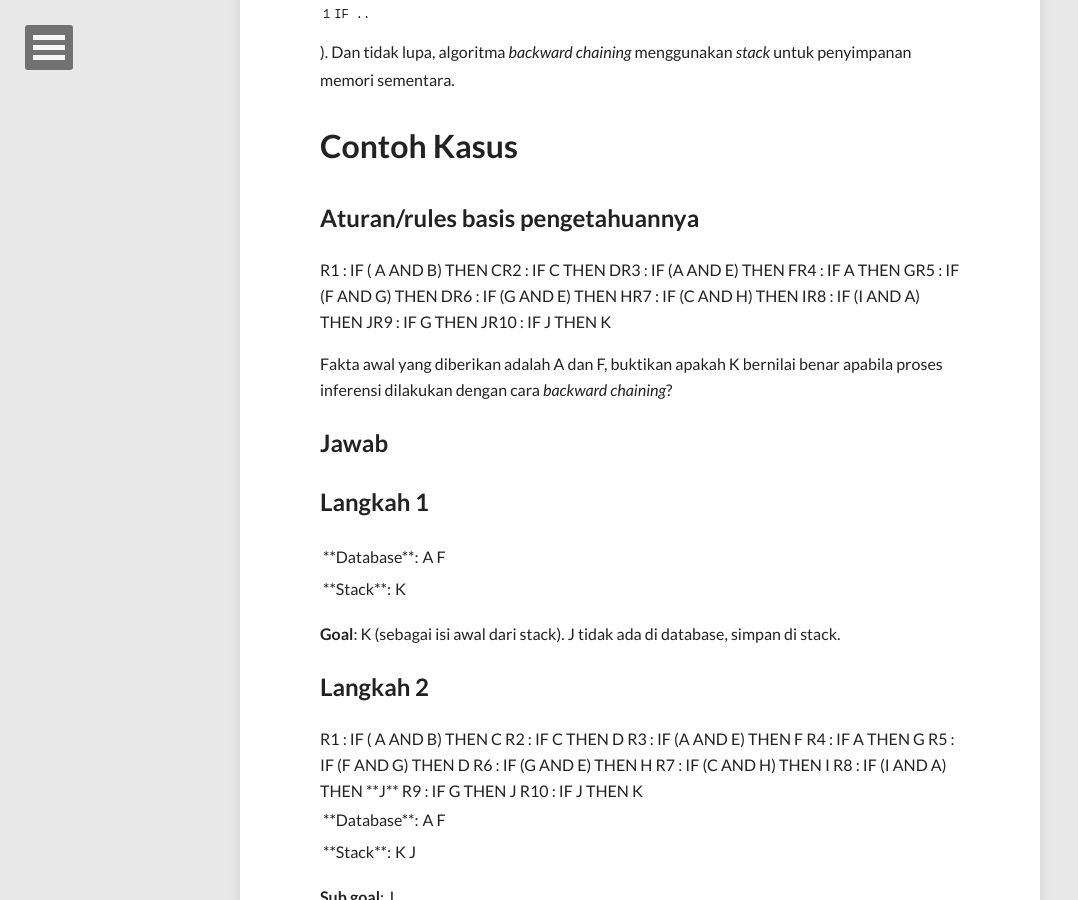
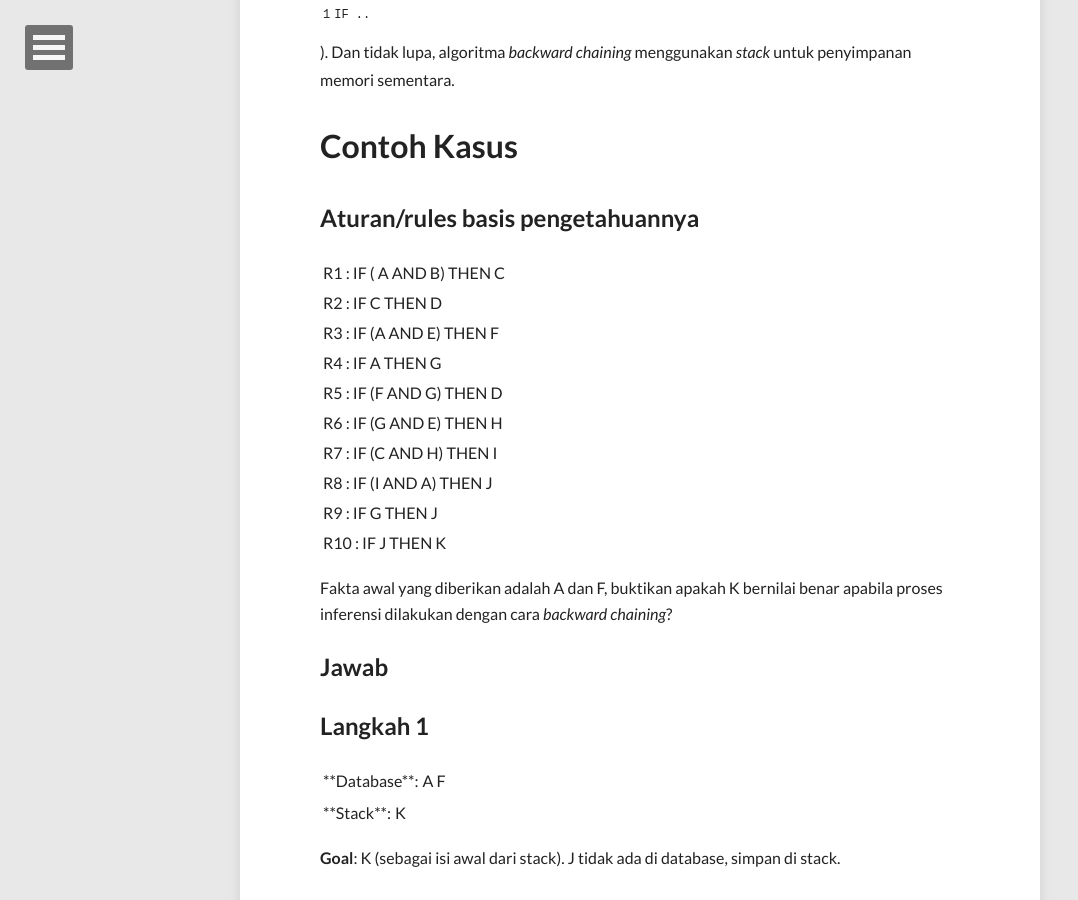
Before and after one commit to rafeyu/rafeyu.github.io, a Jekyll site: the page built from _posts/2014-03-25-algoritma-backward-chaining.md, in a window 1280 px wide and 900 px high, scrolled down 593 px. Shown: the whole window, without its empty margins (0-1078 px from the left). Built offline with Jekyll 4.4.1, drawn with Linux system fonts in a browser that asks for light colours; nearby versions of some CDN libraries; comment, search, counter and statistics services are not loaded; some of the changed lines change nothing that is shown.

Commit message:
edit post

```diff
--- a/_posts/2014-03-25-algoritma-backward-chaining.md
+++ b/_posts/2014-03-25-algoritma-backward-chaining.md
@@ -22,16 +22,16 @@ Kunci algoritma ini adalah pada premis dan konklusi, layaknya *forward chaining*
 ## Aturan/rules basis pengetahuannya
 
 <table>
-<tr>R1	: IF ( A AND B) THEN C</tr>
-<tr>R2	: IF C THEN D</tr>
-<tr>R3	: IF (A AND E) THEN F</tr>
-<tr>R4	: IF A THEN G</tr>
-<tr>R5	: IF (F AND G) THEN D</tr>
-<tr>R6	: IF (G AND E) THEN H</tr>
-<tr>R7	: IF (C AND H) THEN I</tr>
-<tr>R8	: IF (I AND A) THEN J</tr>
-<tr>R9	: IF  G THEN J</tr>
-<tr>R10	: IF J THEN K</tr></table>
+<tr><td>R1	: IF ( A AND B) THEN C</td></tr>
+<tr><td>R2	: IF C THEN D</td></tr>
+<tr><td>R3	: IF (A AND E) THEN F</td></tr>
+<tr><td>R4	: IF A THEN G</td></tr>
+<tr><td>R5	: IF (F AND G) THEN D</td></tr>
+<tr><td>R6	: IF (G AND E) THEN H</td></tr>
+<tr><td>R7	: IF (C AND H) THEN I</td></tr>
+<tr><td>R8	: IF (I AND A) THEN J</td></tr>
+<tr><td>R9	: IF  G THEN J</td></tr>
+<tr><td>R10	: IF J THEN K</td></tr></table>
 
 Fakta awal yang diberikan adalah A dan F, buktikan apakah K bernilai benar apabila proses inferensi dilakukan dengan cara *backward chaining*?
 
```
